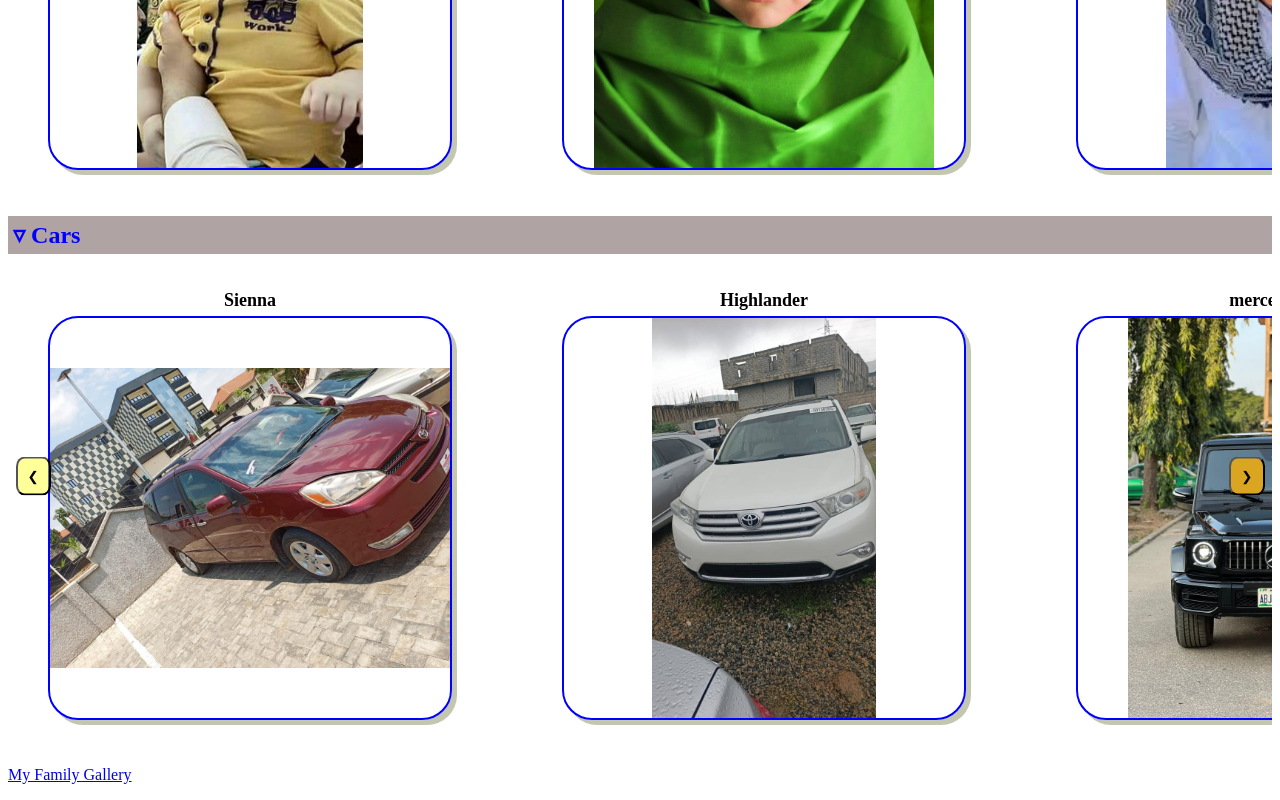
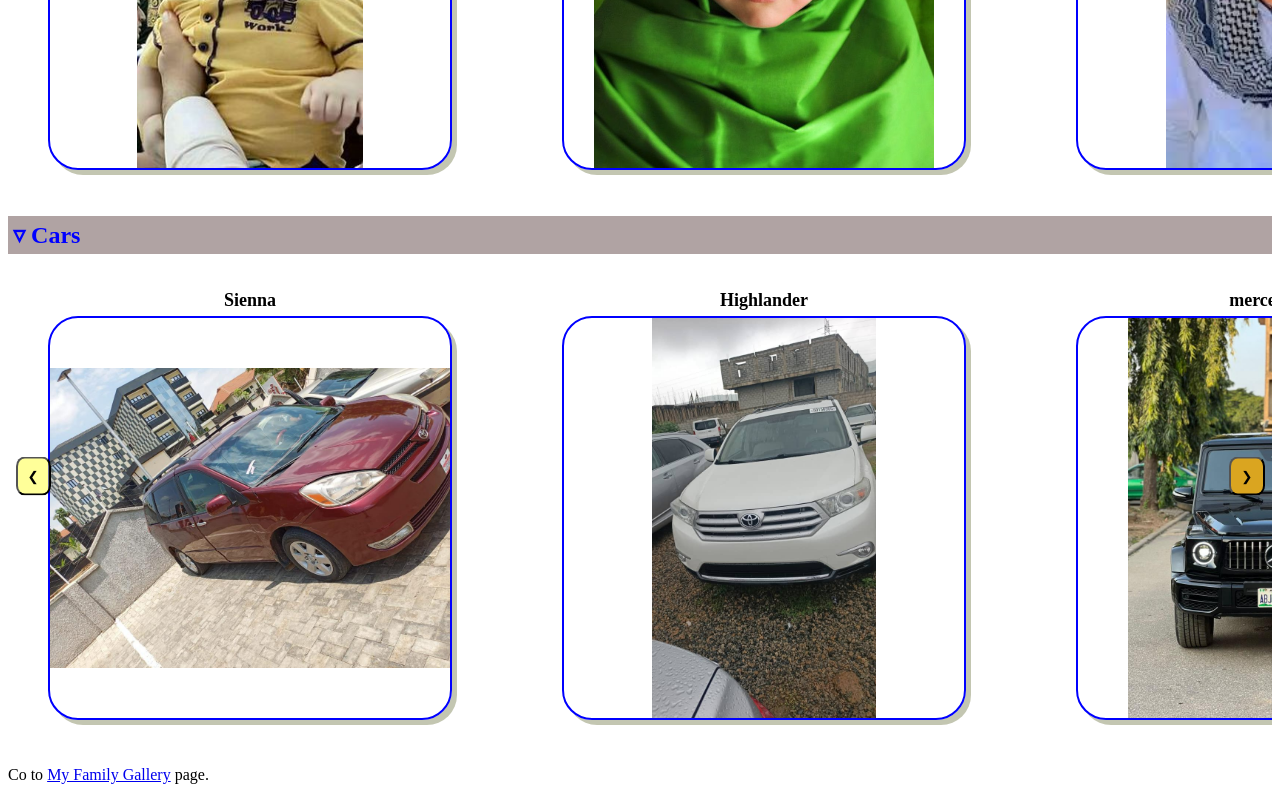
Before and after one commit to abdulmuhsinkamil17/familygallery, a plain HTML site: page index.html in a window 1280 px wide. Shown: the part 432-1232 px from the top of the page. Drawn offline with Linux system fonts and the light colour scheme.

Commit message:
Update index.html

```diff
--- a/index.html
+++ b/index.html
@@ -122,7 +122,8 @@
 
     </div>
 
-    <a href="family.html">My Family Gallery</a>
+    <p>Co to <a href="family.html">My Family Gallery</a> page. </p>
     <script src="script.js"></script>
 </body>
+
 </html>
```
